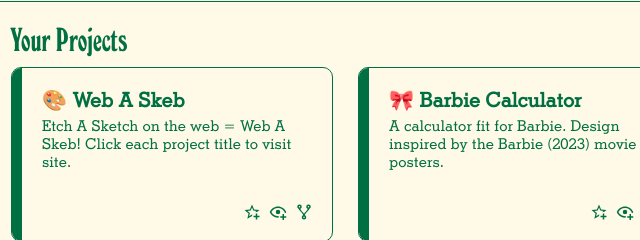
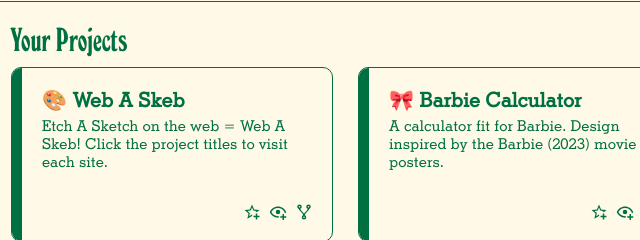
Before and after one commit to sophiawliu/admin-dashboard, a plain HTML site: page index.html in a window 1280 px wide. Shown: the part 169-409 px from the top of the page, 246-886 px from the left. Drawn offline with Linux system fonts and the light colour scheme.

Commit message:
small fix

```diff
--- a/index.html
+++ b/index.html
@@ -84,7 +84,7 @@
                         <div class="side-accent"></div>
                         <div class="project-content">
                             <a class="project-title" href="https://sophiawliu.github.io/web-a-skeb/" target="_blank">🎨 Web A Skeb</a>
-                            <p class="project-description">Etch A Sketch on the web = Web A Skeb! Click each project title to visit site.</p>
+                            <p class="project-description">Etch A Sketch on the web = Web A Skeb! Click the project titles to visit each site.</p>
                             <div class="project-icons">
                                 <svg class="proj-icon" xmlns="http://www.w3.org/2000/svg" viewBox="0 0 24 24"><title>star-plus-outline</title><path d="M5.8 21L7.4 14L2 9.2L9.2 8.6L12 2L14.8 8.6L22 9.2L18.8 12H18C17.3 12 16.6 12.1 15.9 12.4L18.1 10.5L13.7 10.1L12 6.1L10.3 10.1L5.9 10.5L9.2 13.4L8.2 17.7L12 15.4L12.5 15.7C12.3 16.2 12.1 16.8 12.1 17.3L5.8 21M17 14V17H14V19H17V22H19V19H22V17H19V14H17Z" /></svg>
                                 <svg class="proj-icon" xmlns="http://www.w3.org/2000/svg" viewBox="0 0 24 24"><title>eye-plus-outline</title><path d="M12,4.5C7,4.5 2.73,7.61 1,12C2.73,16.39 7,19.5 12,19.5C12.36,19.5 12.72,19.5 13.08,19.45C13.03,19.13 13,18.82 13,18.5C13,18.14 13.04,17.78 13.1,17.42C12.74,17.46 12.37,17.5 12,17.5C8.24,17.5 4.83,15.36 3.18,12C4.83,8.64 8.24,6.5 12,6.5C15.76,6.5 19.17,8.64 20.82,12C20.7,12.24 20.56,12.45 20.43,12.68C21.09,12.84 21.72,13.11 22.29,13.5C22.56,13 22.8,12.5 23,12C21.27,7.61 17,4.5 12,4.5M12,9A3,3 0 0,0 9,12A3,3 0 0,0 12,15A3,3 0 0,0 15,12A3,3 0 0,0 12,9M18,14.5V17.5H15V19.5H18V22.5H20V19.5H23V17.5H20V14.5H18Z" /></svg>
```
